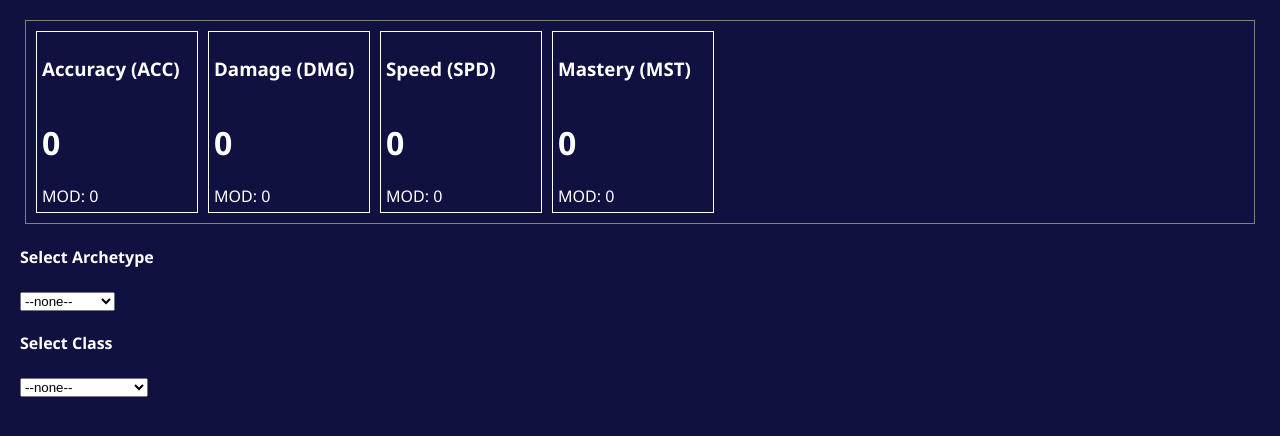
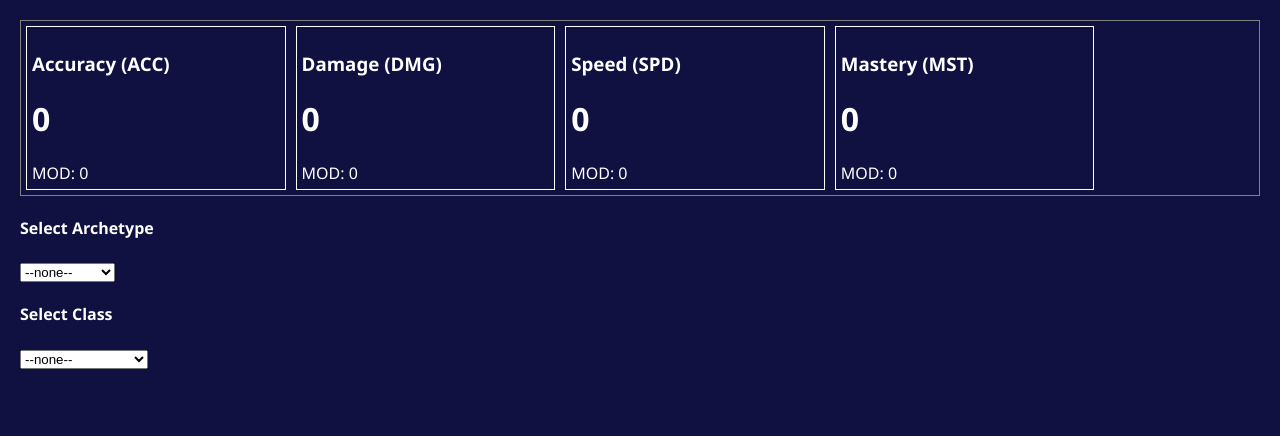
Before and after one commit to rowolff/bb-character-sheet, a React (Create React App) app: page / in a window 1280 px wide. Shown: the top 436 px of the page. Built offline with nearby package versions, Linux system fonts and the light colour scheme.

Commit message:
nicer flex

```diff
--- a/src/components/Attribute.tsx
+++ b/src/components/Attribute.tsx
@@ -9,11 +9,9 @@ interface Props {
 
 const Wrapper = styled.div`
   border: 1px solid white;
-  width: 150px;
+  width: 20%;
   margin: 5px;
   padding: 5px;
-  display: flex;
-  flex-direction: column;
 `
 
 export const Attribute: FC<Props> = ({ name, shortHand, value }) => {
--- a/src/components/AttributeBox.tsx
+++ b/src/components/AttributeBox.tsx
@@ -10,10 +10,9 @@ interface Props {
 
 const Wrapper = styled.div`
   border: 1px solid grey;
-  margin: 5px;
-  padding: 5px;
   display: flex;
   flex-direction: row;
+  flex-wrap: wrap;
 `
 
 export const AttributeBox: FC<Props> = ({ labels, values }) => {
```
